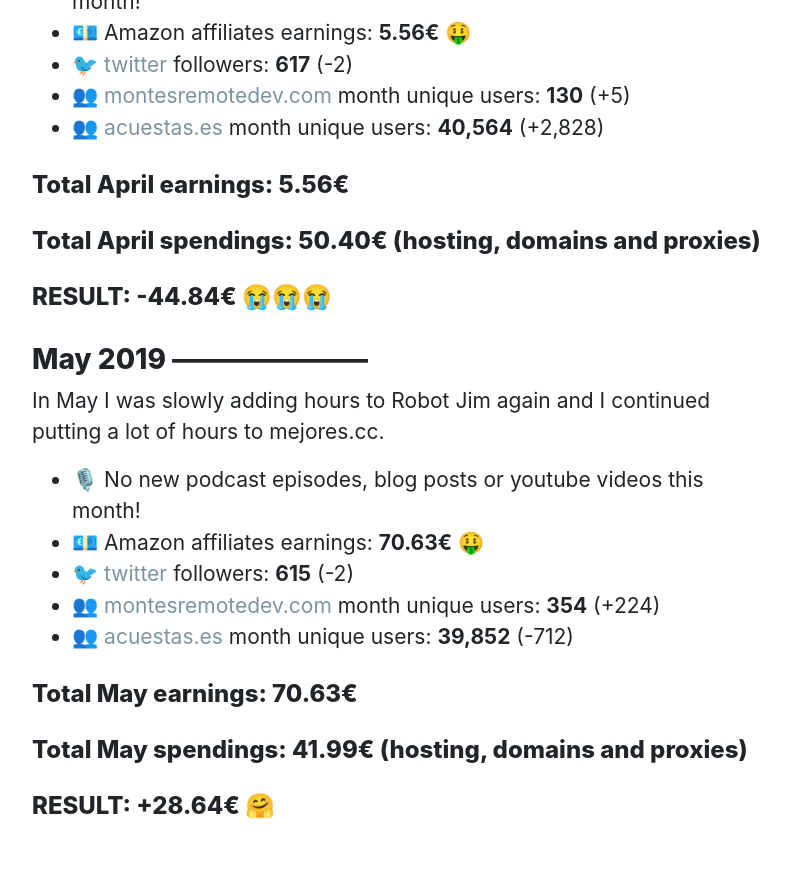
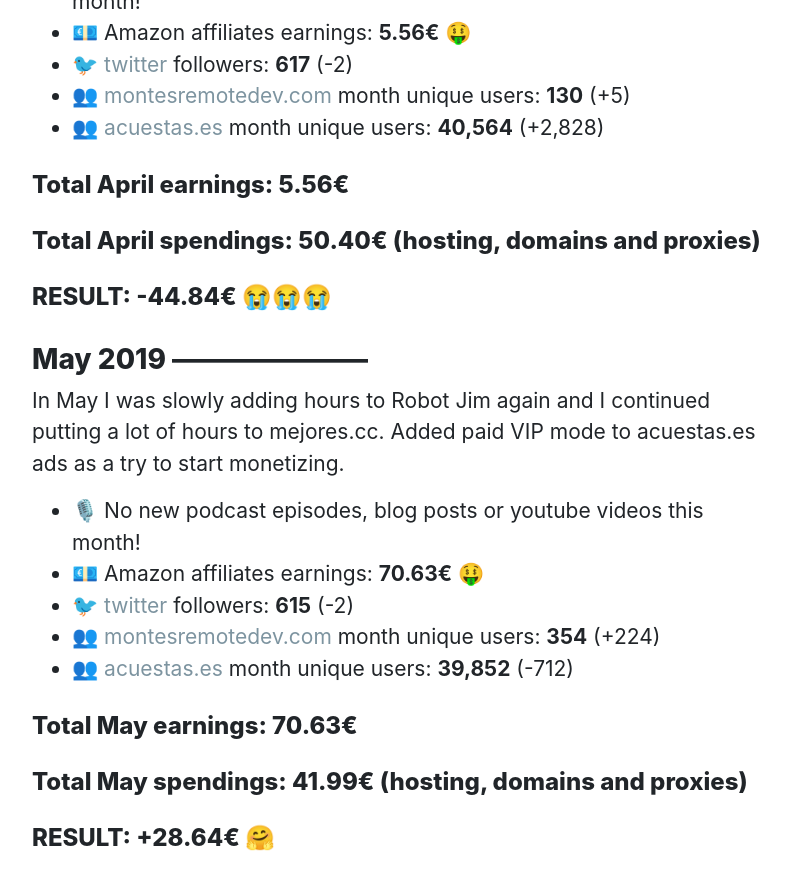
Before and after one commit to montes/montes.github.io, a Jekyll site: the page built from _posts/2019-01-16-2019-challenge-start-making-money-on-internet.md, in a window 1280 px wide and 900 px high, scrolled down 5738 px. Shown: the top 890 px of the window, without its empty margins (238-1028 px from the left). Built offline with Jekyll 4.4.1, drawn with Linux system fonts in a browser that asks for light colours; comment, search, counter and statistics services are not loaded; before the commit the page ends 6607 px from its top, so only the background shows below that.

Commit message:
Updated post

```diff
--- a/_posts/2019-01-16-2019-challenge-start-making-money-on-internet.md
+++ b/_posts/2019-01-16-2019-challenge-start-making-money-on-internet.md
@@ -107,6 +107,7 @@
 ### May 2019 ---------------------
 
 In May I was slowly adding hours to Robot Jim again and I continued putting a lot of hours to mejores.cc.
+Added paid VIP mode to acuestas.es ads as a try to start monetizing.
 
 * 🎙️ No new podcast episodes, blog posts or youtube videos this month!
 * 💶 Amazon affiliates earnings: **70.63€** 🤑
```
